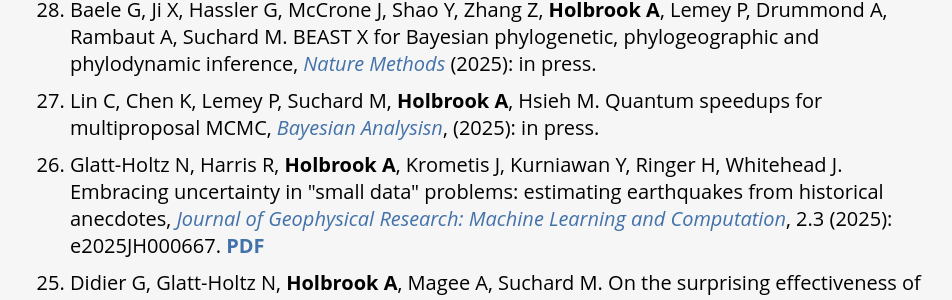
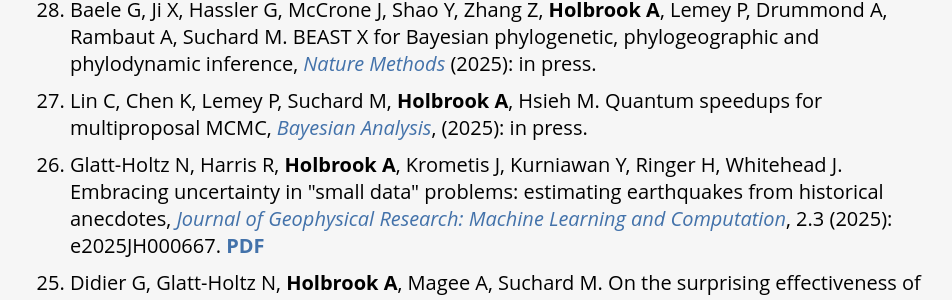
Before and after one commit to andrewjholbrook/andrewjholbrook.github.io, a Jekyll site: the page built from research.html, in a window 1280 px wide and 900 px high, scrolled down 783 px. Shown: the part 146-446 px from the top of the window, without its empty margins (162-1114 px from the left). Built offline with Jekyll 4.4.1, drawn with Linux system fonts in a browser that asks for light colours; a style sheet for code colours, icons or effects is not loaded.

Commit message:
fixed type

```diff
--- a/research.html
+++ b/research.html
@@ -31,7 +31,7 @@
 
   <ol id="pubs" reversed>
     <li>Baele G, Ji X, Hassler G, McCrone J, Shao Y, Zhang Z, <b>Holbrook A</b>, Lemey P, Drummond A, Rambaut A, Suchard M. BEAST X for Bayesian phylogenetic, phylogeographic and phylodynamic inference, <i><a href="https://www.nature.com/articles/s41592-025-02751-x" target="_blank">Nature Methods</a></i> (2025): in press.</li>
-    <li> Lin C, Chen K, Lemey P, Suchard M, <b>Holbrook A</b>, Hsieh M. Quantum speedups for multiproposal MCMC, <i><a href="https://doi.org/10.1214/25-BA1546" target="_blank">Bayesian Analysisn</a></i>, (2025): in press. </li>
+    <li> Lin C, Chen K, Lemey P, Suchard M, <b>Holbrook A</b>, Hsieh M. Quantum speedups for multiproposal MCMC, <i><a href="https://doi.org/10.1214/25-BA1546" target="_blank">Bayesian Analysis</a></i>, (2025): in press. </li>
     <li>Glatt-Holtz N, Harris R, <b>Holbrook A</b>, Krometis J, Kurniawan Y, Ringer H, Whitehead J. Embracing uncertainty in "small data" problems: estimating earthquakes from historical anecdotes, <i><a href="https://doi.org/10.1029/2025JH000667" target="_blank">Journal of Geophysical Research: Machine Learning and Computation</a></i>, 2.3 (2025): e2025JH000667. <a href="papers/tsunami.pdf" target="_blank"><b>PDF</b></a></li>
     <li> Didier G, Glatt-Holtz N, <b>Holbrook A</b>, Magee A, Suchard M. On the surprising effectiveness of a simple matrix exponential derivative approximation, with application to global SARS-CoV-2, <i><a href="https://doi.org/10.1073/pnas.2318989121" target="_blank">Proceedings of the National Academy of Sciences</a></i>, 121.3 (2024): e2318989121. <a href="papers/pnas.pdf" target="_blank"><b>PDF</b></a></li>
                         <li> <b>Su E</b>, Weiss R, Nouri-Mahdavi K, <b>Holbrook A</b>. A spatially varying hierarchical random effects model for longitudinal macular structural data in glaucoma patients, <i><a href="http://dx.doi.org/10.1214/24-AOAS1944" target="_blank">Annals of Applied Statistics</a></i>, 18.4 (2024): 3444-3466. <a href="papers/ericasu.pdf" target="_blank"><b>PDF</b></a></li>
```
